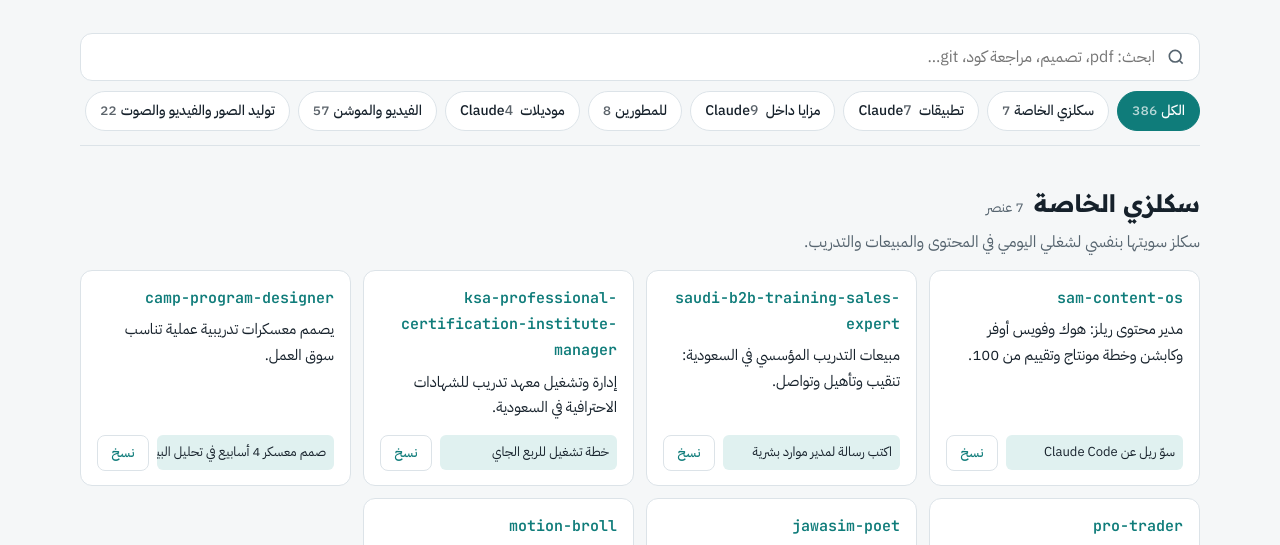
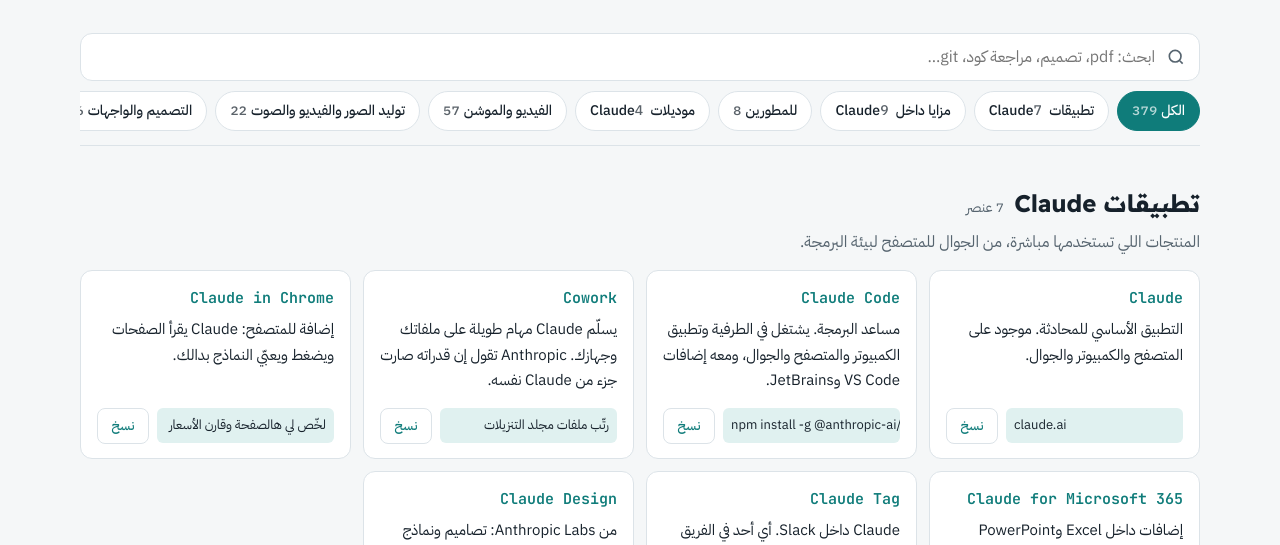
Before and after one commit to awadyaqoub5-creator/claude-code-skills, a plain HTML site: page index.html in a window 1280 px wide. Shown: the part 407-952 px from the top of the page. Drawn offline with Linux system fonts and the light colour scheme.

Commit message:
Remove personal skills section
Co-Authored-By: Claude Opus 5.5 <noreply@anthropic.com>

```diff
--- a/index.html
+++ b/index.html
@@ -179,15 +179,6 @@ description: متى يستخدمه Claude
 
 <script>
 var CATS=[
- {id:"mine",title:"سكلزي الخاصة",desc:"سكلز سويتها بنفسي لشغلي اليومي في المحتوى والمبيعات والتدريب.",items:[
-  ["sam-content-os","مدير محتوى ريلز: هوك وفويس أوفر وكابشن وخطة مونتاج وتقييم من 100.","سوّ ريل عن Claude Code"],
-  ["saudi-b2b-training-sales-expert","مبيعات التدريب المؤسسي في السعودية: تنقيب وتأهيل وتواصل.","اكتب رسالة لمدير موارد بشرية"],
-  ["ksa-professional-certification-institute-manager","إدارة وتشغيل معهد تدريب للشهادات الاحترافية في السعودية.","خطة تشغيل للربع الجاي"],
-  ["camp-program-designer","يصمم معسكرات تدريبية عملية تناسب سوق العمل.","صمم معسكر 4 أسابيع في تحليل البيانات"],
-  ["pro-trader","منهج تعليم التداول بالتحليل الفني والأساسي.","اشرح لي الدعم والمقاومة"],
-  ["jawasim-poet","يكتب شيلات وقصايد نبطية للمناسبات والمدح والترحيب.","قصيدة ترحيب بالضيوف"],
-  ["motion-broll","يحوّل فيديو متكلم لموشن جرافيك متزامن مع الكلام.","سوّ B-roll لهالفيديو"]
- ]},
  {id:"apps",title:"تطبيقات Claude",desc:"المنتجات اللي تستخدمها مباشرة، من الجوال للمتصفح لبيئة البرمجة.",items:[
   ["Claude","التطبيق الأساسي للمحادثة. موجود على المتصفح والكمبيوتر والجوال.","claude.ai"],
   ["Claude Code","مساعد البرمجة. يشتغل في الطرفية وتطبيق الكمبيوتر والمتصفح والجوال، ومعه إضافات VS Code وJetBrains.","npm install -g @anthropic-ai/claude-code"],
```
